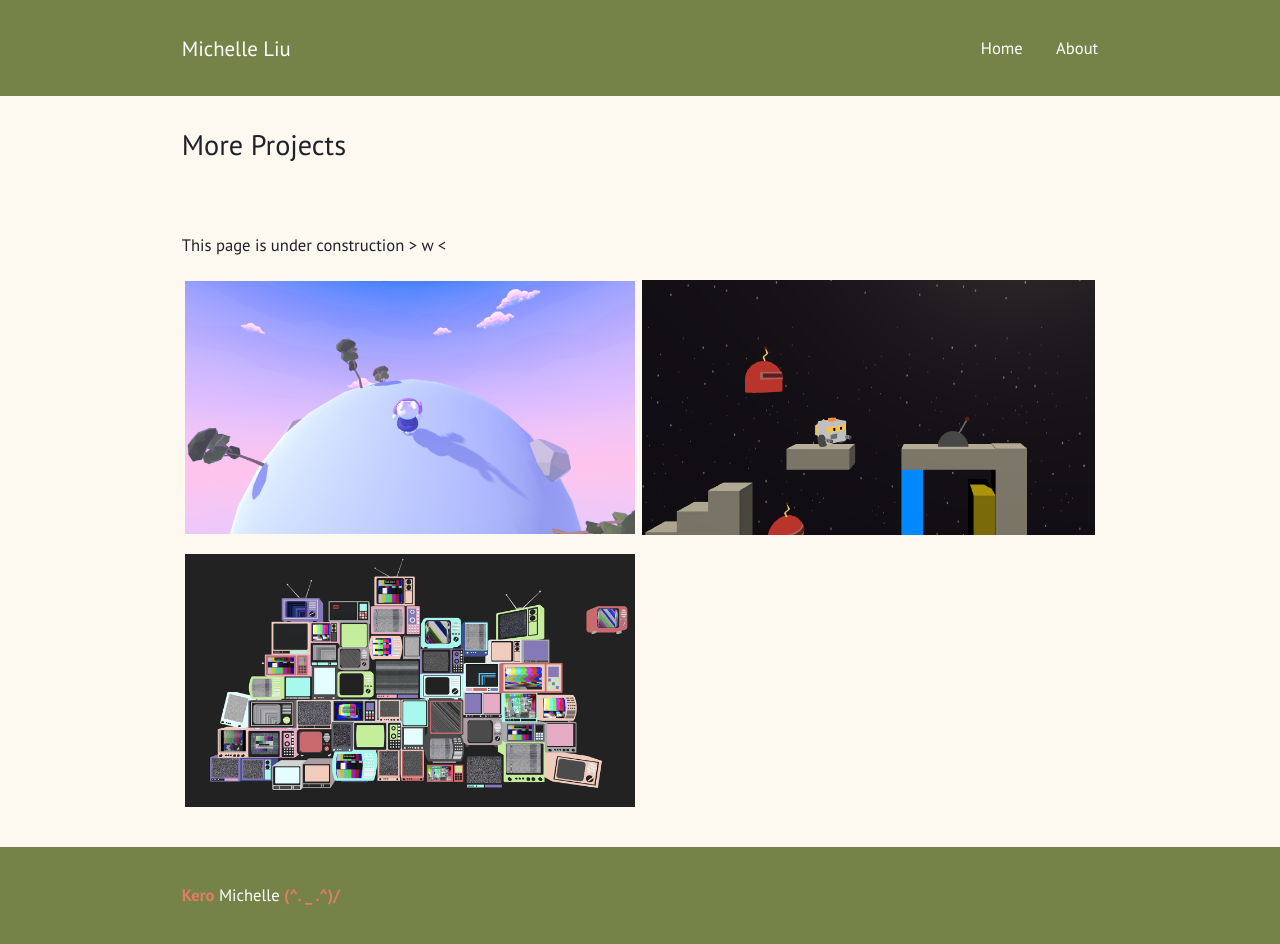
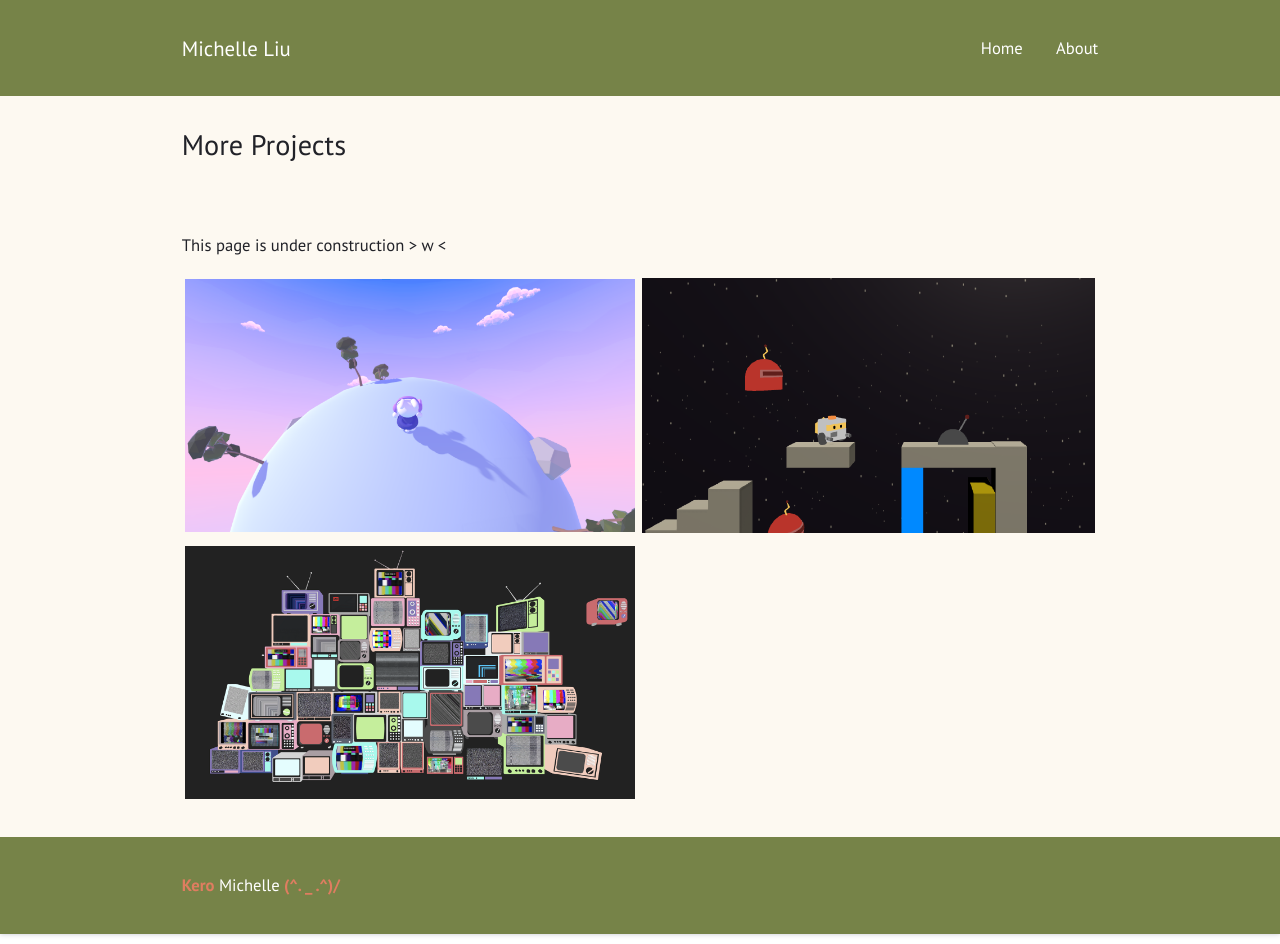
Before and after one commit to KeroMichelle/KeroMichelle.github.io, a Jekyll site: the page built from more.md, in a window 1280 px wide. Built offline with Jekyll 4.4.1, drawn with Linux system fonts in a browser that asks for light colours.

Commit message:
Home page table padding

```diff
--- a/_sass/basic.sass
+++ b/_sass/basic.sass
@@ -139,7 +139,8 @@ table
   border-collapse: collapse
 
 th, td
-  padding: .2em .2em
+  // top/bottom x right/left
+  padding: .05em .2em
   // box-shadow: 0 0 0 1px reduce(12)
 
 tr:hover, tr:nth-child(odd) td
```
